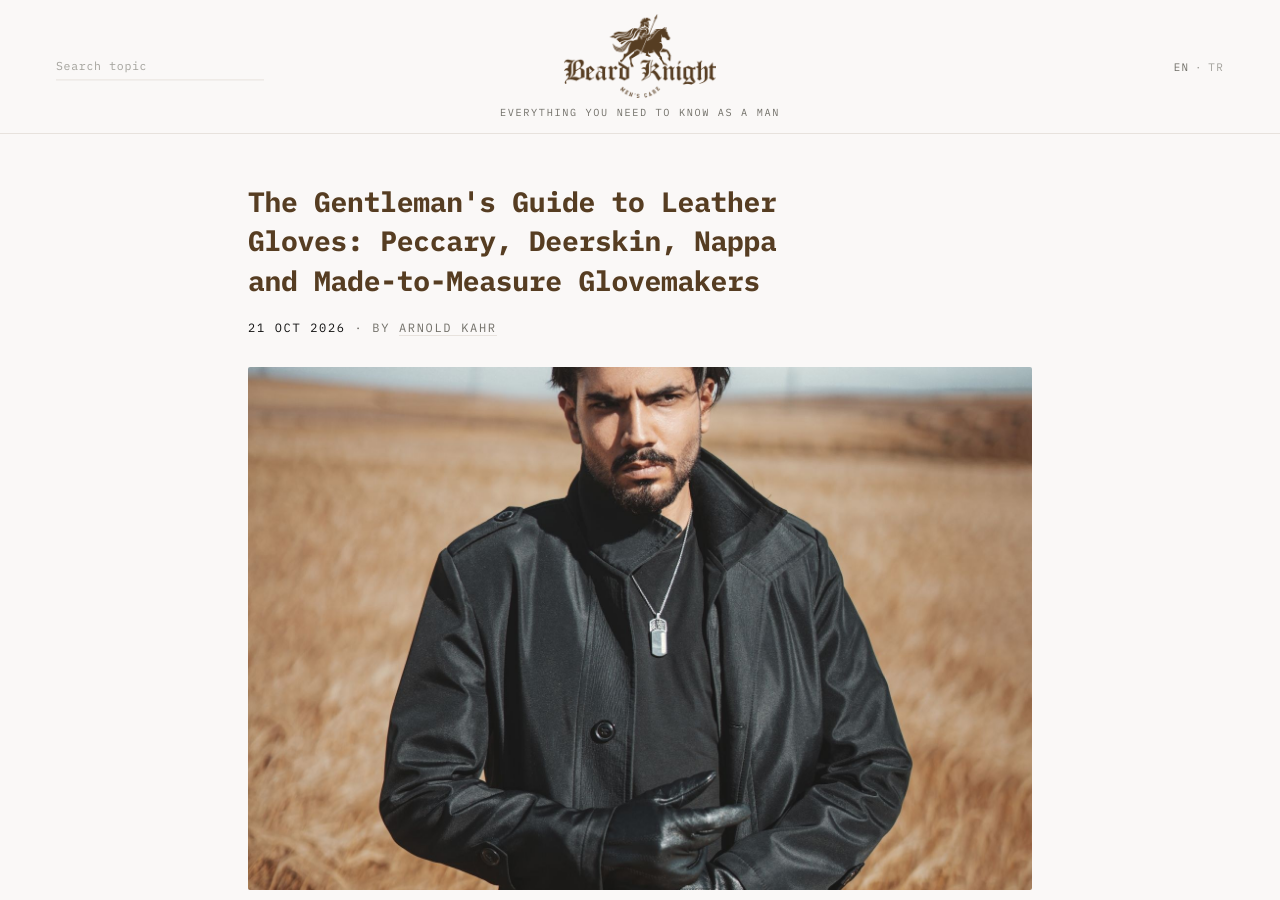
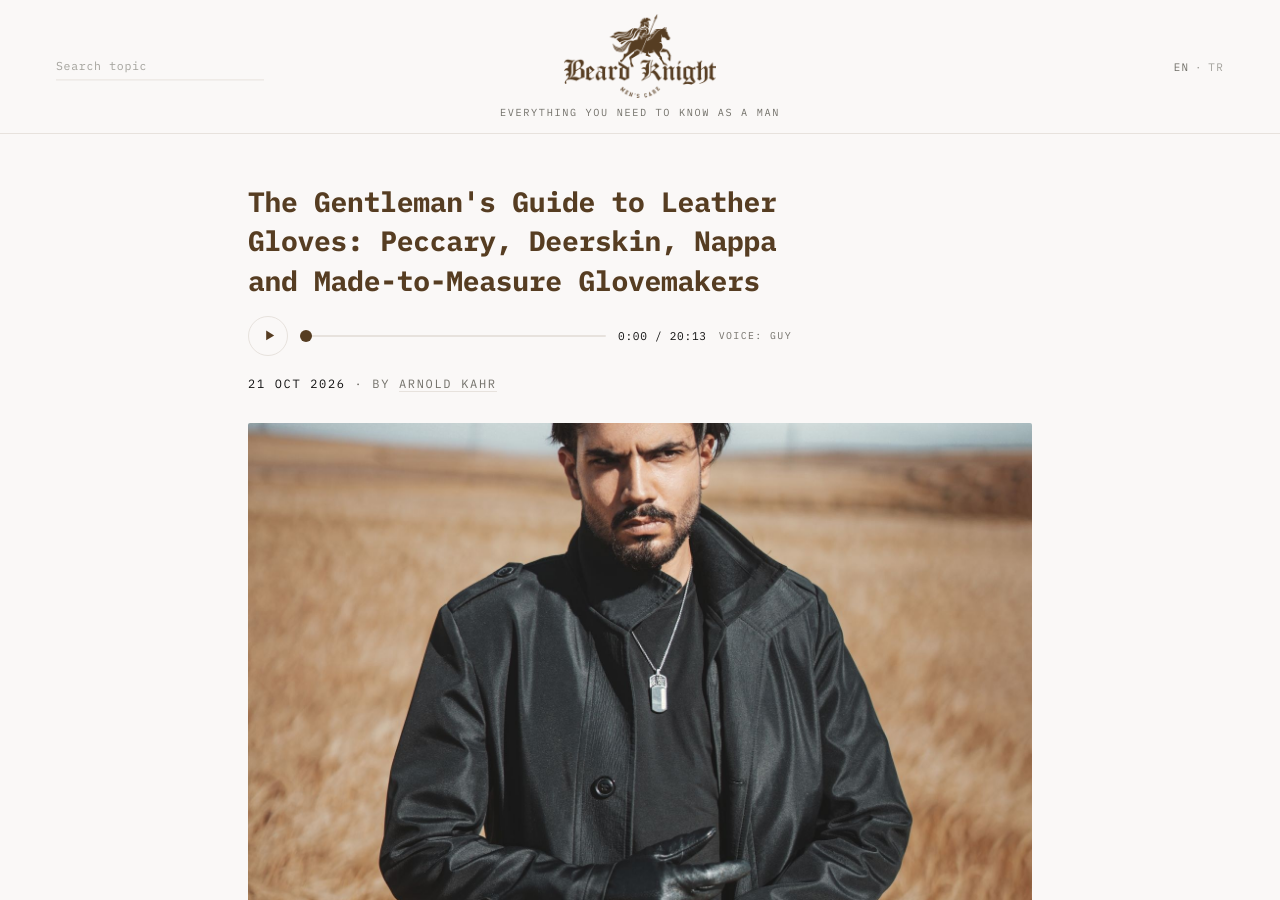
Before and after one commit to architect-high-level-core/beard-knight, a Jekyll site: the page built from _posts/2026-10-21-bespoke-mens-leather-gloves-guide-peccary-deerskin-nappa-and-made-to-measure-makers.md, in a window 1280 px wide and 900 px high. Built offline with Jekyll 4.4.1, drawn with Linux system fonts in a browser that asks for light colours; some of the changed lines change nothing that is shown.

Commit message:
Add read-aloud audio for EN posts (batch 22, 1 mp3)

```diff
--- a/_posts/2026-10-21-bespoke-mens-leather-gloves-guide-peccary-deerskin-nappa-and-made-to-measure-makers.md
+++ b/_posts/2026-10-21-bespoke-mens-leather-gloves-guide-peccary-deerskin-nappa-and-made-to-measure-makers.md
@@ -12,6 +12,9 @@ image_credit: "Photo by Milad Mohammadi on Pexels"
 image_license: "Pexels License"
 image_license_url: "https://www.pexels.com/license/"
 image_source_url: "https://www.pexels.com/photo/a-man-wearing-black-coat-and-leather-gloves-13047444/"
+audio: /assets/audio/bespoke-mens-leather-gloves-guide-peccary-deerskin-nappa-and-made-to-measure-makers.mp3
+audio_voice: Guy
+audio_duration: "20:13"
 ---
 
 A beautiful pair of leather gloves is one of the quiet signatures of a well-dressed man. They are the first thing people see when you shake hands in winter. They frame a good overcoat, and they show that you care about details few others notice. Like a fine pair of shoes, great gloves are a craft object. The best are cut by hand from carefully chosen skins, sewn with tiny, even stitches and finished with decorative "points" on the back.
```
Also changed, not shown: 1 other file.
